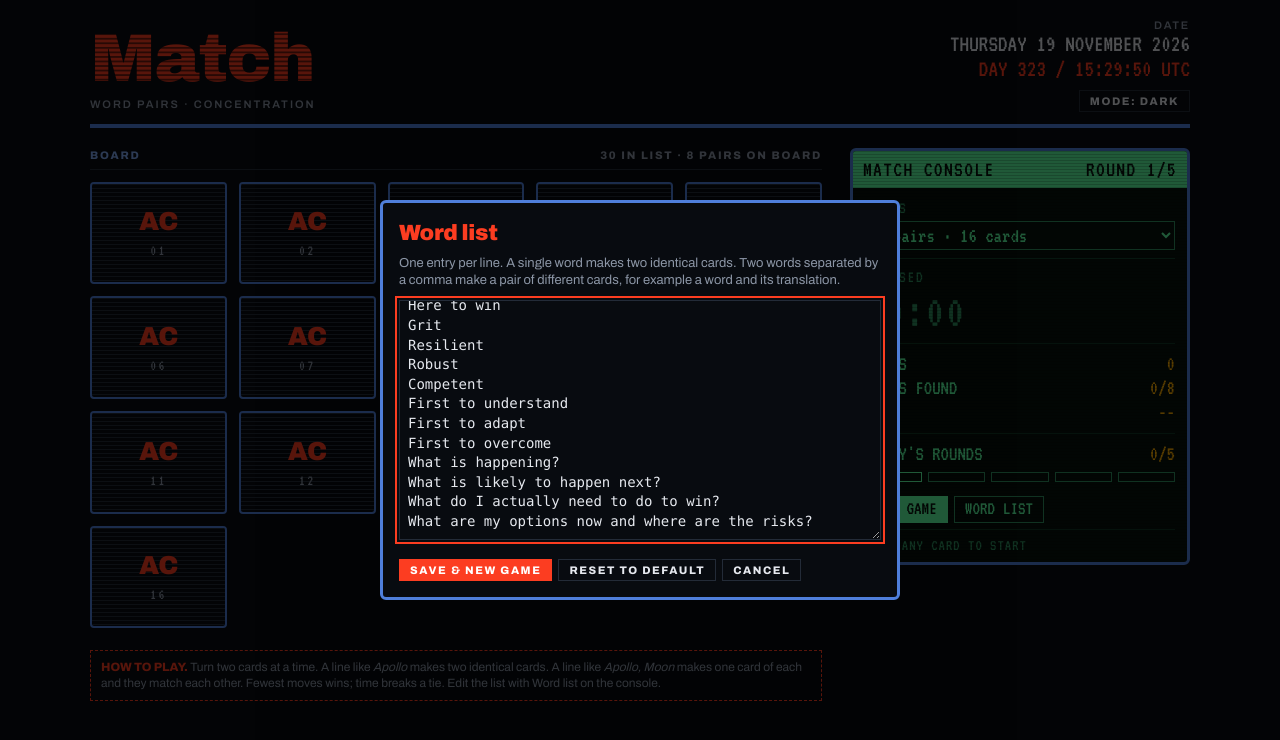
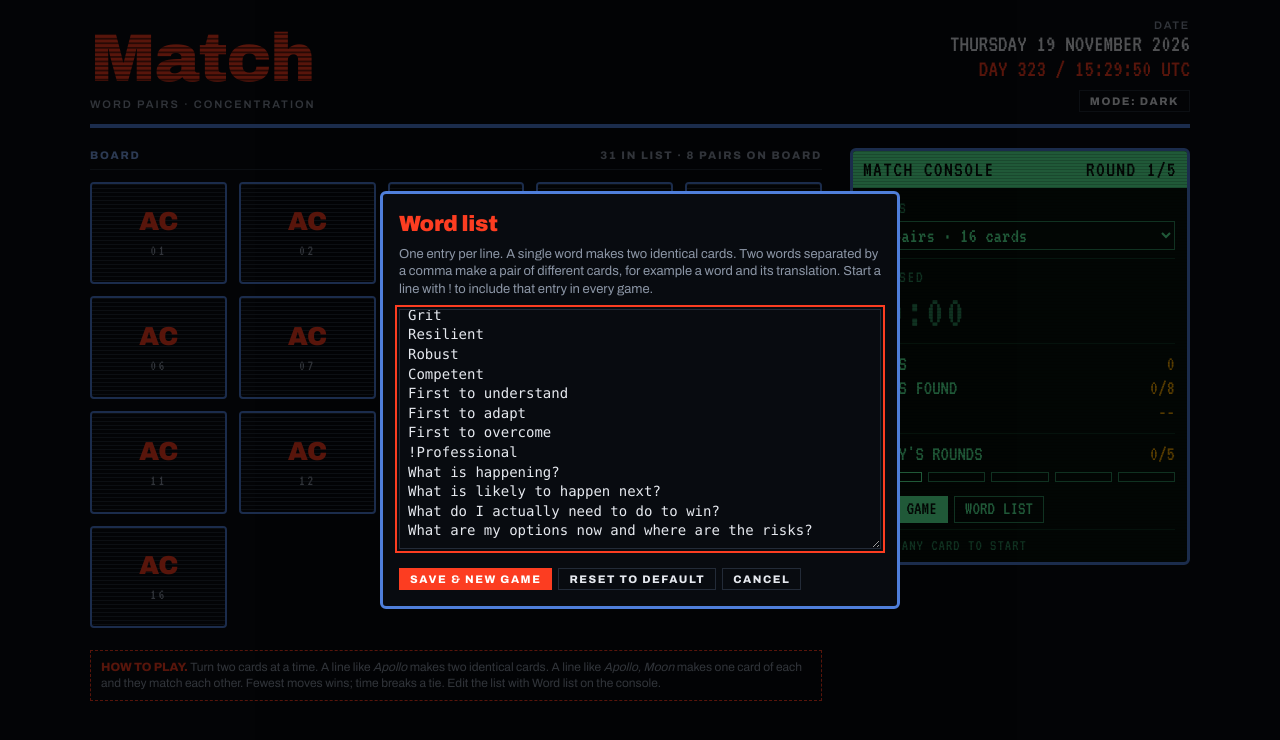
Before and after one commit to dickie947/match, a plain HTML site: page index.html in a window 1280 px wide. Both pictures are taken after a click on the button "WORD LIST". Drawn offline with Linux system fonts and the light colour scheme.

Commit message:
Add Professional; pin entries with ! so they appear in every game
Co-Authored-By: Claude Sonnet 5.5 <noreply@anthropic.com>
Claude-Session: https://claude.ai/code/session_014RrVVRUavVsmVd96SLyB4v

```diff
--- a/index.html
+++ b/index.html
@@ -166,7 +166,7 @@ dialog textarea{width:100%;min-height:240px;background:var(--bg);color:var(--fg)
 <dialog id="dlg">
   <div class="in">
     <h2>Word list</h2>
-    <p>One entry per line. A single word makes two identical cards. Two words separated by a comma make a pair of different cards, for example a word and its translation.</p>
+    <p>One entry per line. A single word makes two identical cards. Two words separated by a comma make a pair of different cards, for example a word and its translation. Start a line with ! to include that entry in every game.</p>
     <textarea id="ta" spellcheck="false" aria-label="Word list"></textarea>
     <div class="bar2">
       <button type="button" class="btn danger" id="dSave">Save &amp; new game</button>
@@ -206,7 +206,7 @@ function tick(){
 tick();setInterval(tick,1000);
 
 /* ---------- word list ---------- */
-var DEFAULT_LIST="Humility\nExcellence\nRespect\nKind\nYoung\nPositive\nGood\nOpportunity\nAgility\nFlexibility\nDiscipline\nLeadership\nAttack\nAggressive\nIntelligence\nSpeed\nIndirect approach\nDouble diamond\nHere to win\nGrit\nResilient\nRobust\nCompetent\nFirst to understand\nFirst to adapt\nFirst to overcome\nWhat is happening?\nWhat is likely to happen next?\nWhat do I actually need to do to win?\nWhat are my options now and where are the risks?";
+var DEFAULT_LIST="Humility\nExcellence\nRespect\nKind\nYoung\nPositive\nGood\nOpportunity\nAgility\nFlexibility\nDiscipline\nLeadership\nAttack\nAggressive\nIntelligence\nSpeed\nIndirect approach\nDouble diamond\nHere to win\nGrit\nResilient\nRobust\nCompetent\nFirst to understand\nFirst to adapt\nFirst to overcome\n!Professional\nWhat is happening?\nWhat is likely to happen next?\nWhat do I actually need to do to win?\nWhat are my options now and where are the risks?";
 var listText=lsGet("match-list")||DEFAULT_LIST;
 
 /* each entry -> {a, b}: b equals a for a single word */
@@ -214,12 +214,13 @@ function parseList(text){
   var seen={},out=[];
   String(text).split(/\r?\n/).forEach(function(line){
     line=line.trim(); if(!line)return;
+    var pin=false; if(line.charAt(0)==="!"){pin=true;line=line.slice(1).trim(); if(!line)return}
     var a=line,b=line,m=/^([^,=]+)[,=](.+)$/.exec(line);
     if(m){a=m[1].trim();b=m[2].trim()}
     if(!a||!b)return;
     var key=(a+"|"+b).toLowerCase();
     if(seen[key])return; seen[key]=1;
-    out.push({a:a,b:b});
+    out.push({a:a,b:b,pin:pin});
   });
   return out;
 }
@@ -231,10 +232,11 @@ function shuffle(arr){
 function ekey(e){return (e.a+"|"+e.b).toLowerCase()}
 var bag=[];try{bag=JSON.parse(lsGet("match-bag")||"[]")||[]}catch(e){bag=[]}
 function drawWords(entries,n){
-  var map={};entries.forEach(function(e){map[ekey(e)]=e});
+  var pins=entries.filter(function(e){return e.pin}).slice(0,n);
+  var map={};entries.forEach(function(e){if(!e.pin)map[ekey(e)]=e});
   bag=bag.filter(function(k){return map[k]});
-  var picked=[];
-  while(picked.length<n){
+  var picked=[],need=n-pins.length;
+  while(picked.length<need){
     if(!bag.length){
       var chosen={};picked.forEach(function(k){chosen[k]=1});
       bag=shuffle(Object.keys(map).filter(function(k){return !chosen[k]}));
@@ -243,7 +245,7 @@ function drawWords(entries,n){
     picked.push(bag.shift());
   }
   lsSet("match-bag",JSON.stringify(bag));
-  return picked.map(function(k){return map[k]});
+  return pins.concat(picked.map(function(k){return map[k]}));
 }
 /* daily rounds: a round counts when the board is cleared */
 var DAILY_N=5;
```
